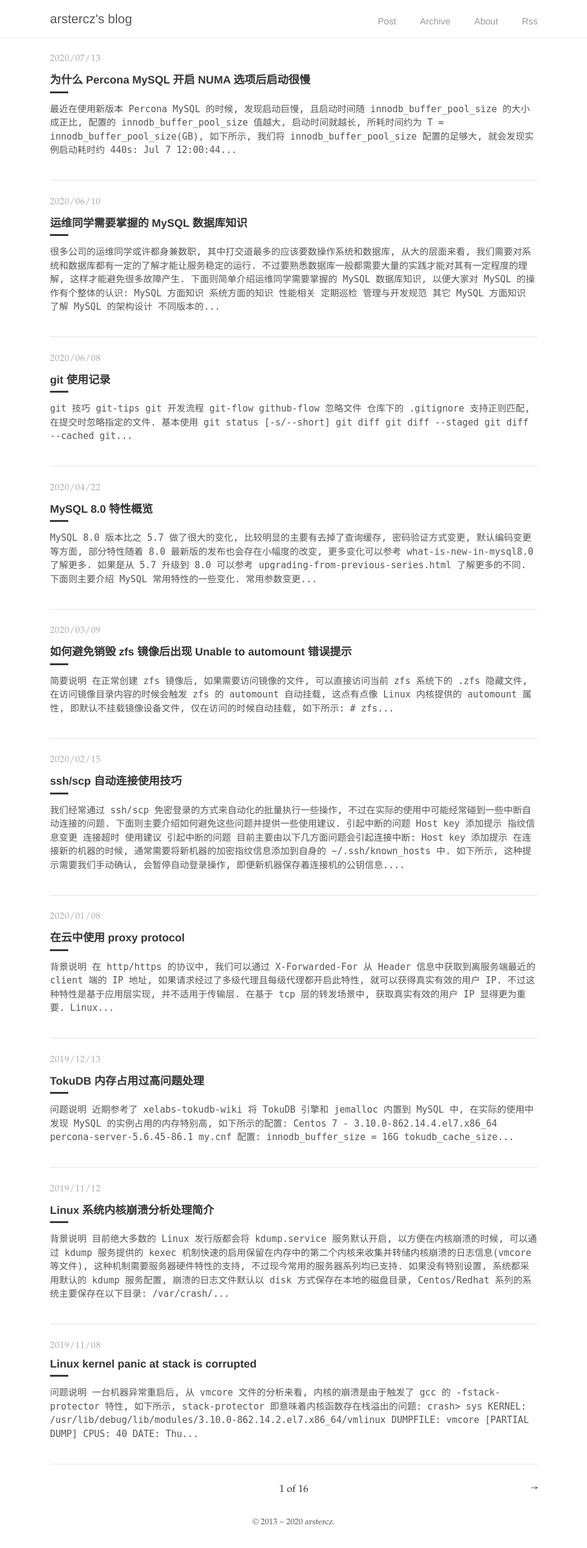
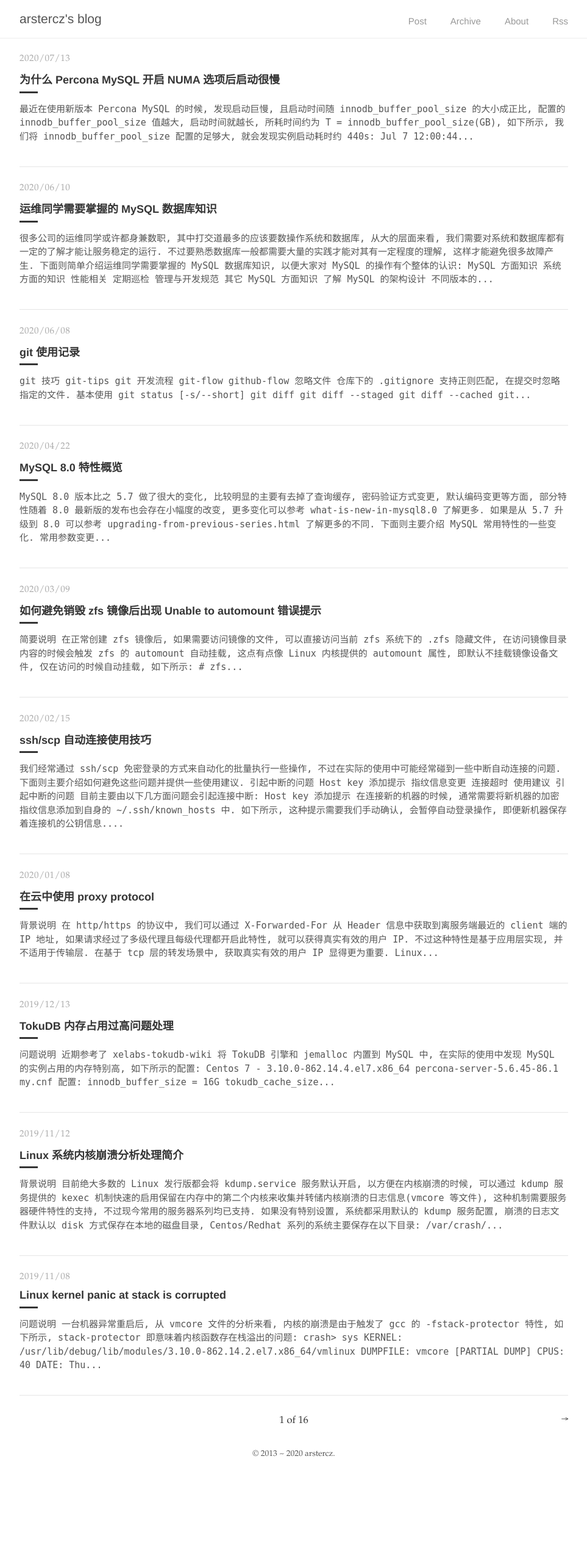
Before and after one commit to arstercz/arstercz.github.io, a Jekyll site: the page built from index.html, in a window 1280 px wide. Shown: the whole page at 61% size, without its empty margins (158-1121 px from the left). Built offline with Jekyll 4.4.1, drawn with Linux system fonts in a browser that asks for light colours; the list of posts is cut into pages by our own code; comment, search, counter and statistics services are not loaded; after the commit the page ends 2426 px from its top, so only the background shows below that.

Commit message:
change max width

```diff
--- a/_sass/tale/_code.scss
+++ b/_sass/tale/_code.scss
@@ -6,8 +6,8 @@
 code {
   background-color: $grey-3;
   border-radius: 3px;
-  color: $code-color;
-  font-size: 80%;
+  //color: $code-color;
+  font-size: 90%;
   padding: .25em .5em;
 }
 
--- a/_sass/tale/_layout.scss
+++ b/_sass/tale/_layout.scss
@@ -1,7 +1,7 @@
 .container {
   margin: 0 auto;
-  max-width: 800px;
-  width: 80%;
+  max-width: 900px;
+  width: 90%;
 }
 
 main,
@@ -9,8 +9,8 @@
 .nav-container {
   display: block;
   margin: 0 auto;
-  max-width: 800px;
-  width: 80%;
+  max-width: 900px;
+  width: 90%;
 }
 
 .nav {
```
